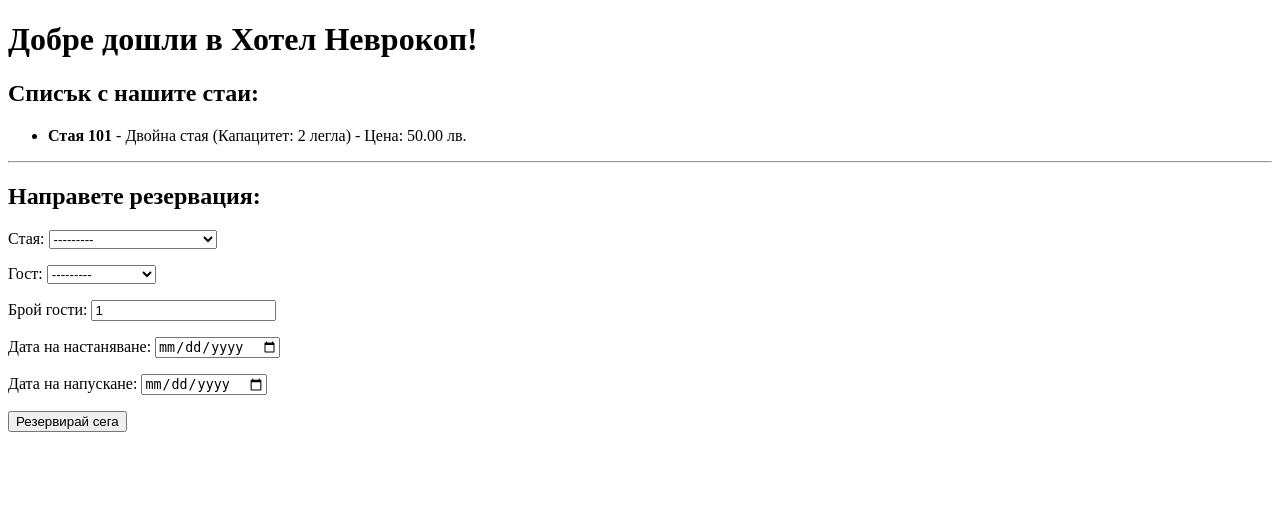
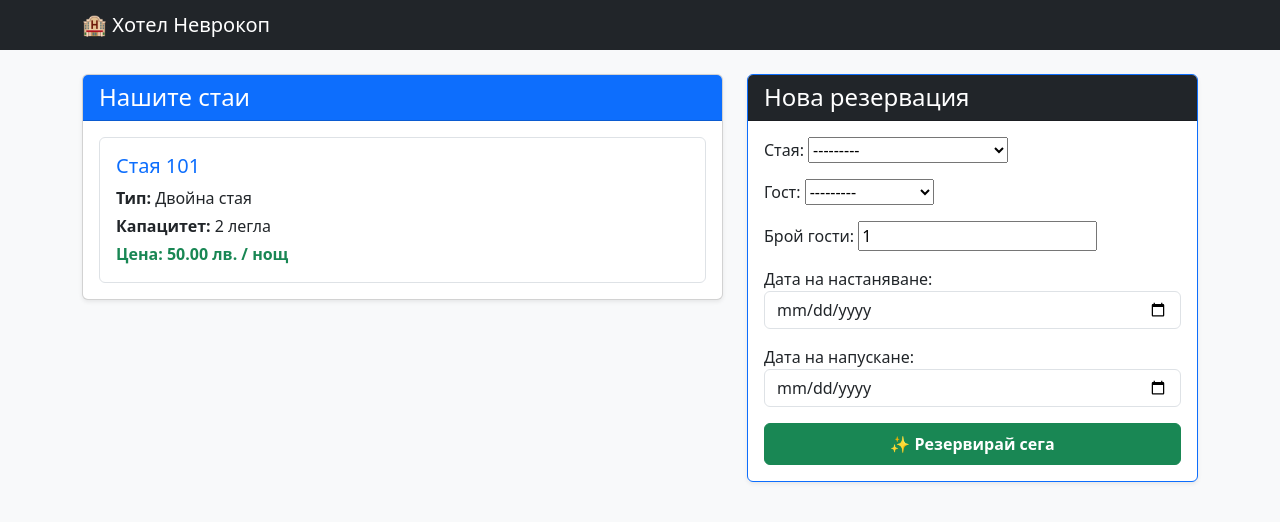
Before and after one commit to GeryPan/HotelNevrokop, a Django app: page / in a window 1280 px wide. Shown: the top 522 px of the page. Run offline with Django 4.2, Linux system fonts and the light colour scheme; data comes from the database, SQL or seed files in the repository.

Commit message:
Bootstrap styling to the home page layout

```diff
--- a/hotel_system/templates/hotel_system/home.html
+++ b/hotel_system/templates/hotel_system/home.html
@@ -2,44 +2,88 @@
 <html lang="bg">
 <head>
     <meta charset="UTF-8">
+    <meta name="viewport" content="width=device-width, initial-scale=1.0">
     <title>Хотел Неврокоп</title>
+    <!-- Bootstrap CSS Framework for professional styling helped with AI -->
+    <link href="https://cdn.jsdelivr.net/npm/bootstrap@5.3.0/dist/css/bootstrap.min.css" rel="stylesheet">
 </head>
-<body>
-    <h1>Добре дошли в Хотел Неврокоп!</h1>
+<body class="bg-light">
 
-    <!-- message block -->
+    <!-- Navigation Bar -->
+    <nav class="navbar navbar-dark bg-dark mb-4">
+        <div class="container">
+            <span class="navbar-brand mb-0 h1">🏨 Хотел Неврокоп</span>
+        </div>
+    </nav>
+
+    <div class="container">
+        <!-- Messages Section (Success / Errors) -->
         {% if messages %}
-    <div>
+        <div class="row">
+            <div class="col-12">
                 {% for message in messages %}
-        <p style="padding: 10px; border: 2px solid {% if message.tags == 'error' %}red{% else %}green{% endif %}; color: {% if message.tags == 'error' %}red{% else %}green{% endif %}; font-weight: bold;">
+                <div class="alert {% if message.tags == 'error' %}alert-danger{% else %}alert-success{% endif %} alert-dismissible fade show" role="alert">
                     {{ message }}
-        </p>
+                </div>
                 {% endfor %}
+            </div>
         </div>
         {% endif %}
 
-    <h2>Списък с нашите стаи:</h2>
-    <ul>
+        <div class="row g-4">
+            <!-- Left Column: Rooms List -->
+            <div class="col-md-7">
+                <div class="card shadow-sm">
+                    <div class="card-header bg-primary text-white">
+                        <h4 class="mb-0">Нашите стаи</h4>
+                    </div>
+                    <div class="card-body">
+                        <div class="row g-3">
                             {% for room in rooms %}
-        <li>
-            <strong>Стая {{ room.number }}</strong>
-            - {{ room.get_room_type_display }}
-            (Капацитет: {{ room.capacity }} легла)
-            - Цена: {{ room.price_per_night }} лв.
-        </li>
+                            <div class="col-12">
+                                <div class="p-3 border rounded bg-white shadow-xs">
+                                    <h5 class="text-primary">Стая {{ room.number }}</h5>
+                                    <p class="mb-1"><strong>Тип:</strong> {{ room.get_room_type_display }}</p>
+                                    <p class="mb-1"><strong>Капацитет:</strong> {{ room.capacity }} легла</p>
+                                    <p class="mb-0 text-success fw-bold">Цена: {{ room.price_per_night }} лв. / нощ</p>
+                                </div>
+                            </div>
                             {% empty %}
-        <li>Все още няма въведени стаи в хотела.</li>
+                            <div class="col-12">
+                                <p class="text-muted">Все още няма въведени стаи в хотела.</p>
+                            </div>
                             {% endfor %}
-    </ul>
+                        </div>
+                    </div>
+                </div>
+            </div>
 
-    <hr>
-
-    <h2>Направете резервация:</h2>
+            <!-- Right Column: Booking Form -->
+            <div class="col-md-5">
+                <div class="card shadow-sm border-primary">
+                    <div class="card-header bg-dark text-white">
+                        <h4 class="mb-0">Нова резервация</h4>
+                    </div>
+                    <div class="card-body">
                         <form method="POST">
                             {% csrf_token %}
+
+                            <!-- Rendering fields with basic Bootstrap utility styling spacing -->
+                            <div class="mb-3">
                                 {{ form.as_p }}
-        <button type="submit">Резервирай сега</button>
+                            </div>
+
+                            <button type="submit" class="btn btn-success w-100 py-2 fw-bold">
+                                ✨ Резервирай сега
+                            </button>
                         </form>
+                    </div>
+                </div>
+            </div>
+        </div>
+    </div>
 
+    <!-- Bootstrap Bundle with Popper -->
+    <script src="https://cdn.jsdelivr.net/npm/bootstrap@5.3.0/dist/js/bootstrap.bundle.min.js"></script>
 </body>
 </html>
```
Lines whose indentation alone changed are shown as unchanged.
